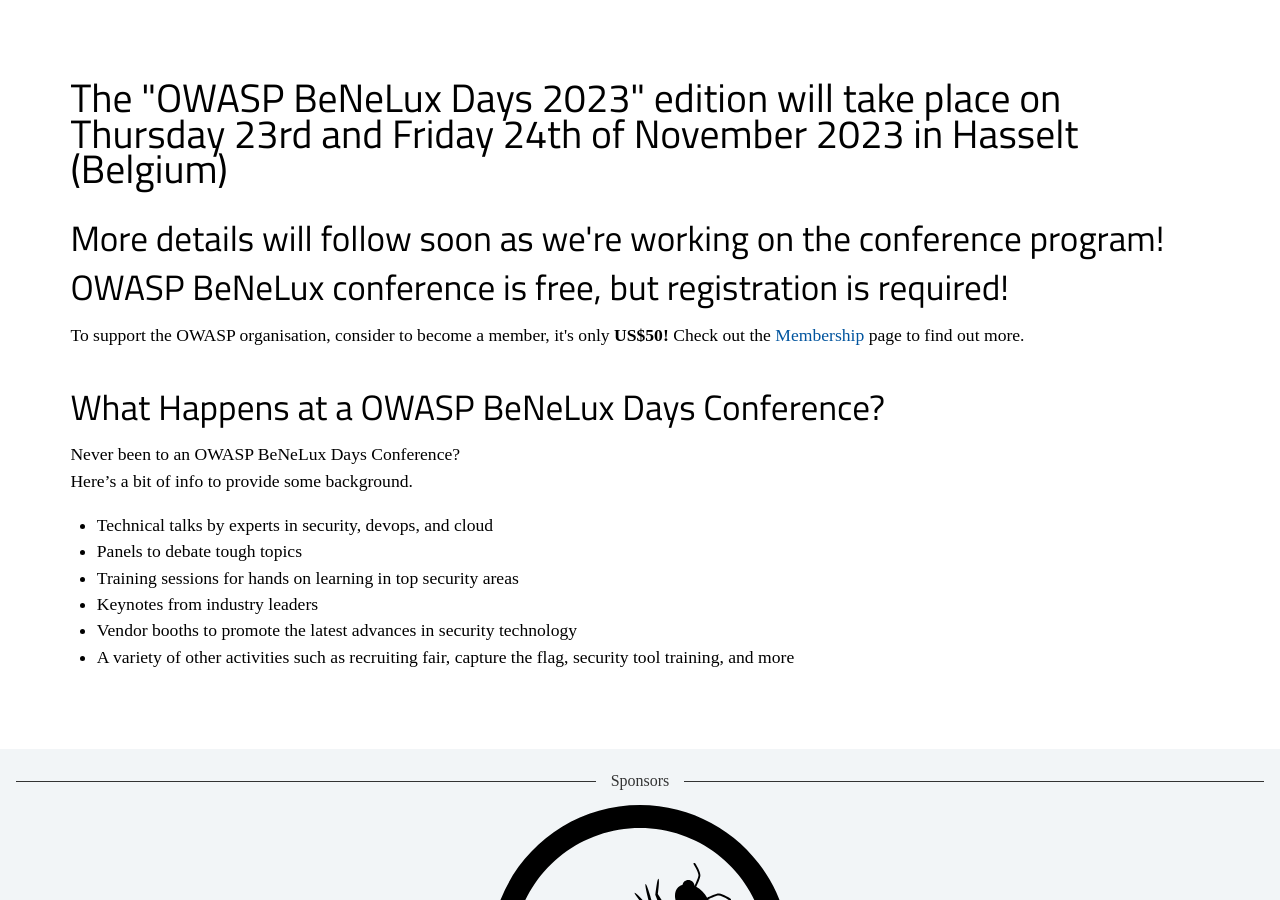
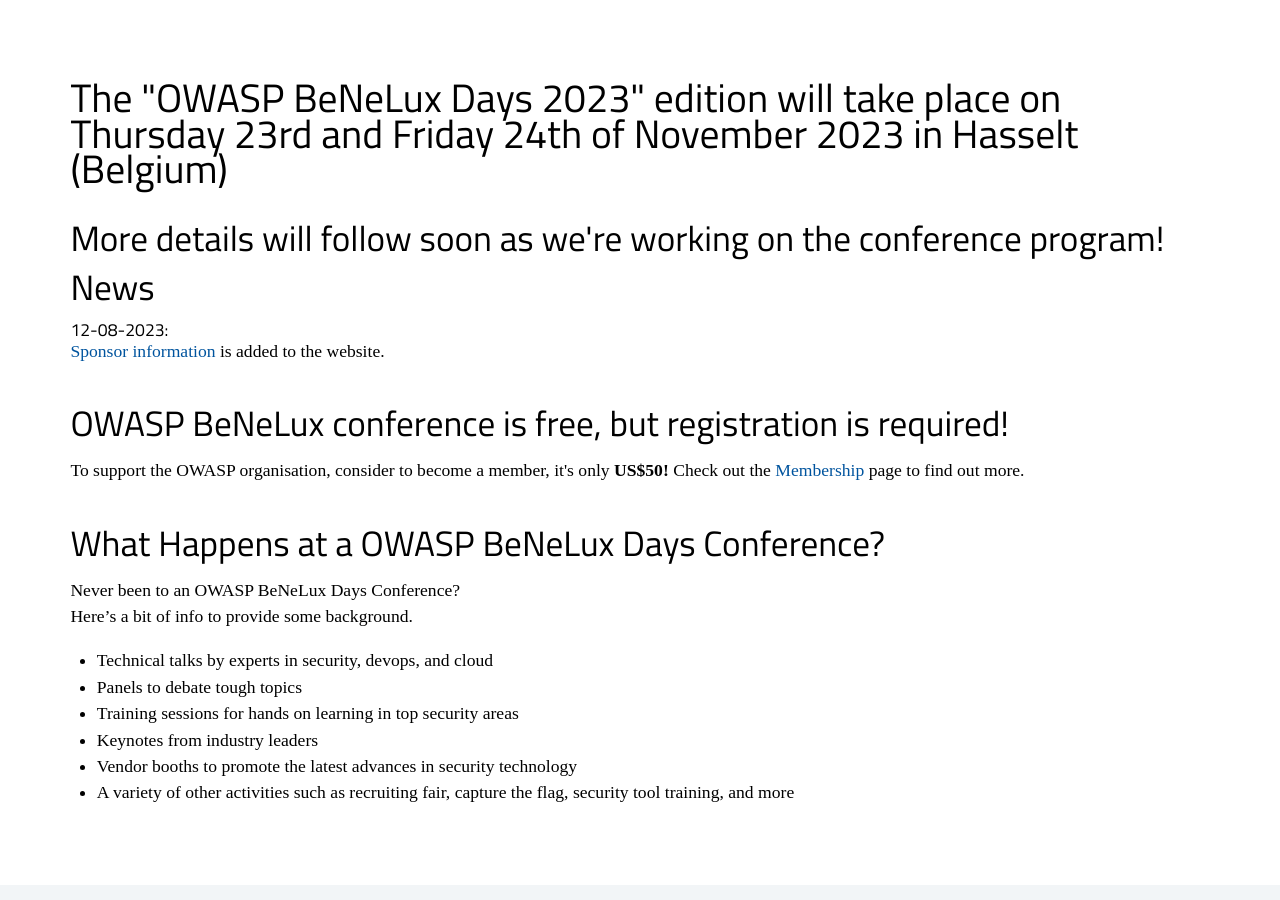
Before and after one commit to dm-17/Owasp-BeNeLux-Days-2023, a Jekyll site: the page built from index.html, in a window 1280 px wide and 900 px high, scrolled down 352 px. Built offline with Jekyll 4.4.1, drawn with Linux system fonts in a browser that asks for light colours; some web fonts are replaced.

Commit message:
News added

```diff
--- a/_data/news.yml
+++ b/_data/news.yml
@@ -27,3 +27,6 @@
 # - date    : 25-09-2022
 #   text    : It's confirmed. The OWASP BeNelux days will take place on 24 and 25 November 2022. The location will be disclosed very soon (hint... the Netherlands will be your host)
 #   display : no
+- date    : 12-08-2023
+  text    : <a href="/sponsor">Sponsor information</a> is added to the website.
+  display : yes
--- a/index.html
+++ b/index.html
@@ -9,6 +9,15 @@
 <h1>The "OWASP BeNeLux Days 2023" edition will take place on Thursday 23rd and Friday 24th of November 2023 in Hasselt (Belgium)</h1>
 <br>
 <h2>More details will follow soon as we're working on the conference program!</h2>
+
+<h2>News</h2>
+{% for news in site.data.news %}
+  {% if news.display %}
+  <h5>{{news.date}}:</h5>
+  <p>{{news.text}}</p>
+  {% endif %}
+{% endfor %}
+<br>
 
 
 <h2>OWASP BeNeLux conference is free, but registration is required!</h2>
```
